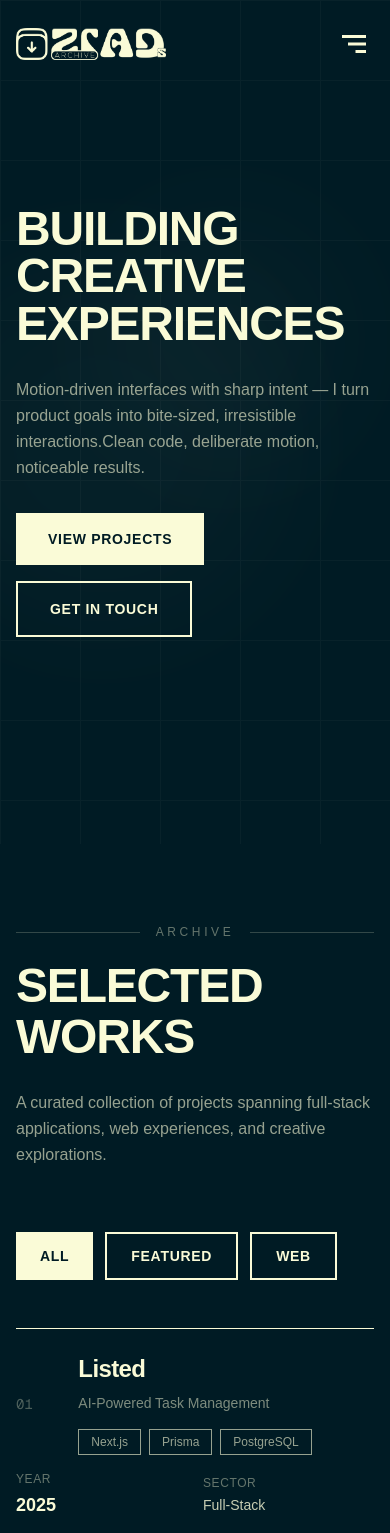
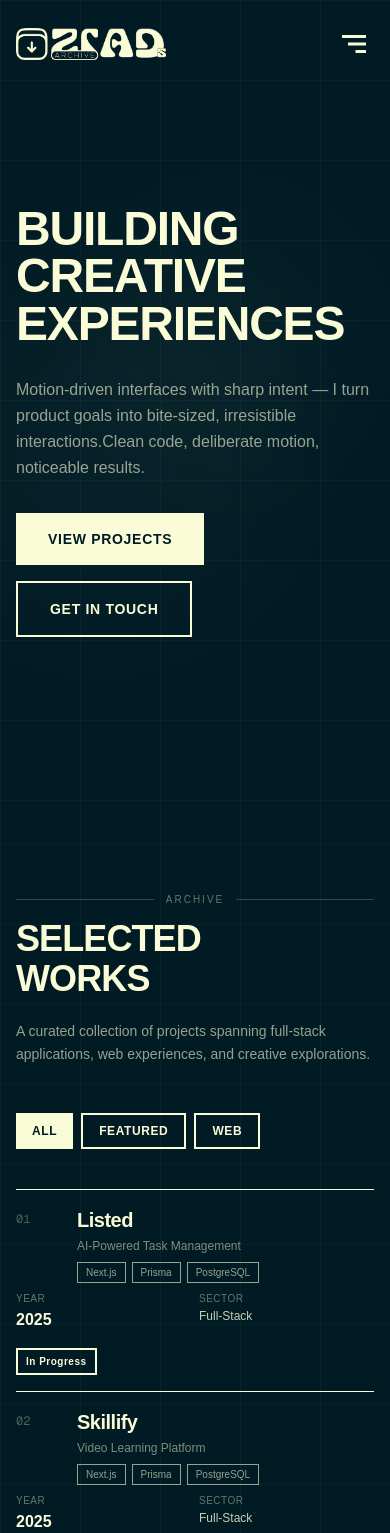
Before and after one commit to ziadayman00/ziad-s-archive, a Next.js app: page / in a window 390 px wide. Shown: the top 1533 px of the page. Built offline with nearby package versions, Linux system fonts and the light colour scheme.

Commit message:
fix responsiveness in the projects section

```diff
--- a/components/ProjectsSection.tsx
+++ b/components/ProjectsSection.tsx
@@ -1,5 +1,5 @@
 "use client";
-import React, { useState } from "react";
+import React, { useState, useEffect } from "react";
 import projectsData from "@/projects.json";
 
 // TypeScript interface for project data
@@ -27,7 +27,9 @@ interface ProjectsData {
 
 const ProjectsSection: React.FC = () => {
   const [activeCategory, setActiveCategory] = useState<string>("all");
+  const [expandedProjects, setExpandedProjects] = useState<number[]>([]);
   const [hoveredProject, setHoveredProject] = useState<number | null>(null);
+  const [isMobile, setIsMobile] = useState<boolean>(false);
 
   const FEATURED_PROJECTS = (projectsData as ProjectsData).featuredProjects;
   const WEB_PROJECTS = (projectsData as ProjectsData).webProjects;
@@ -38,6 +40,44 @@ const ProjectsSection: React.FC = () => {
       : activeCategory === "featured"
       ? FEATURED_PROJECTS
       : WEB_PROJECTS;
+
+  // Check if mobile
+  useEffect(() => {
+    const checkMobile = () => {
+      setIsMobile(window.innerWidth < 768);
+    };
+
+    checkMobile();
+    window.addEventListener('resize', checkMobile);
+    return () => window.removeEventListener('resize', checkMobile);
+  }, []);
+
+  const handleProjectClick = (index: number) => {
+    if (isMobile) {
+      // Mobile: Toggle individual cards, allow multiple open
+      setExpandedProjects(prev =>
+        prev.includes(index)
+          ? prev.filter(i => i !== index)
+          : [...prev, index]
+      );
+    }
+  };
+
+  const handleMouseEnter = (index: number) => {
+    if (!isMobile) {
+      setHoveredProject(index);
+    }
+  };
+
+  const handleMouseLeave = () => {
+    if (!isMobile) {
+      setHoveredProject(null);
+    }
+  };
+
+  const isExpanded = (index: number) => {
+    return isMobile ? expandedProjects.includes(index) : hoveredProject === index;
+  };
 
   const getStatusLabel = (project: Project): string => {
     if (project.comingSoon) return "Coming Soon";
@@ -58,14 +98,14 @@ const ProjectsSection: React.FC = () => {
   return (
     <section
       id="projects"
-      className="relative min-h-screen bg-background py-20 px-4 sm:px-6 lg:px-12 xl:px-16 overflow-hidden"
+      className="relative min-h-screen bg-background py-12 sm:py-20 px-4 sm:px-6 lg:px-12 xl:px-16 overflow-hidden"
     >
       {/* Subtle Grid Background */}
       <div className="absolute inset-0 opacity-[0.03]">
         <div
           className="h-full w-full"
           style={{
-            backgroundImage: `linear-gradient(var(--color-cream) 1px, transparent 1px), linear-gradient(90deg, var(--color-cream) 1px, transparent 1px)`,
+            backgroundImage: `linear-gradient(rgb(245, 245, 220) 1px, transparent 1px), linear-gradient(90deg, rgb(245, 245, 220) 1px, transparent 1px)`,
             backgroundSize: "80px 80px",
           }}
         />
@@ -73,37 +113,37 @@ const ProjectsSection: React.FC = () => {
 
       <div className="relative z-10 max-w-[1600px] mx-auto">
         {/* Archive Header */}
-        <div className="mb-16 md:mb-24">
-          <div className="flex items-center gap-4 mb-6">
+        <div className="mb-12 md:mb-16 lg:mb-24">
+          <div className="flex items-center gap-3 sm:gap-4 mb-4 sm:mb-6">
             <div className="h-px flex-1 bg-cream opacity-20" />
-            <span className="text-cream text-xs tracking-[0.3em] opacity-40">
+            <span className="text-cream text-[10px] sm:text-xs tracking-[0.2em] sm:tracking-[0.3em] opacity-40">
               ARCHIVE
             </span>
             <div className="h-px flex-1 bg-cream opacity-20" />
           </div>
 
-          <h2 className="text-5xl sm:text-6xl md:text-7xl lg:text-8xl font-black text-cream leading-[0.9] tracking-tight mb-8">
+          <h2 className="text-4xl sm:text-5xl md:text-6xl lg:text-7xl xl:text-8xl font-black text-cream leading-[0.9] tracking-tight mb-6 sm:mb-8">
             SELECTED
             <br />
             <span className="inline-block mt-2 md:mt-4">WORKS</span>
           </h2>
 
-          <p className="text-base md:text-lg text-cream opacity-60 max-w-2xl leading-relaxed">
+          <p className="text-sm sm:text-base md:text-lg text-cream opacity-60 max-w-2xl leading-relaxed">
             A curated collection of projects spanning full-stack applications,
             web experiences, and creative explorations.
           </p>
         </div>
 
         {/* Filter Tabs */}
-        <div className="flex flex-wrap gap-3 mb-12 md:mb-16">
+        <div className="flex flex-wrap gap-2 sm:gap-3 mb-10 sm:mb-12 md:mb-16">
           {["all", "featured", "web"].map((category) => (
             <button
               key={category}
               onClick={() => setActiveCategory(category)}
-              className={`px-6 py-3 text-sm font-bold tracking-wider transition-all duration-300 ${
+              className={`px-4 sm:px-6 py-2 sm:py-3 text-xs sm:text-sm font-bold tracking-wider transition-all duration-300 ${
                 activeCategory === category
                   ? "bg-cream text-background"
-                  : "border-2 border-cream text-cream hover:bg-cream hover:text-background"
+                  : "border-2 border-cream text-cream active:bg-cream active:text-background"
               }`}
             >
               {category.toUpperCase()}
@@ -116,31 +156,32 @@ const ProjectsSection: React.FC = () => {
           {allProjects.map((project, index) => (
             <div
               key={index}
-              onMouseEnter={() => setHoveredProject(index)}
-              onMouseLeave={() => setHoveredProject(null)}
-              className="group relative border-t border-cream border-opacity-10 transition-all duration-500"
+              onMouseEnter={() => handleMouseEnter(index)}
+              onMouseLeave={handleMouseLeave}
+              onClick={() => handleProjectClick(index)}
+              className="group relative border-t border-cream border-opacity-10 transition-all duration-500 md:cursor-default cursor-pointer"
             >
-              <div className="py-6 md:py-7 grid grid-cols-12 gap-4 md:gap-6 lg:gap-8 items-center">
+              <div className="py-4 sm:py-6 md:py-7 grid grid-cols-12 gap-2 sm:gap-4 md:gap-6 lg:gap-8 items-start sm:items-center">
                 {/* Index Number */}
-                <div className="col-span-2 md:col-span-1">
-                  <span className="text-cream opacity-30 text-sm md:text-base font-mono group-hover:opacity-100 transition-opacity duration-300">
+                <div className="col-span-2 sm:col-span-2 md:col-span-1">
+                  <span className="text-cream opacity-30 text-xs sm:text-sm md:text-base font-mono group-hover:opacity-100 transition-opacity duration-300">
                     {String(index + 1).padStart(2, "0")}
                   </span>
                 </div>
 
                 {/* Project Info */}
-                <div className="col-span-10 md:col-span-6 space-y-2">
-                  <h3 className="text-2xl md:text-3xl lg:text-4xl font-black text-cream tracking-tight group-hover:translate-x-2 transition-transform duration-300">
+                <div className="col-span-10 sm:col-span-10 md:col-span-6 space-y-1 sm:space-y-2">
+                  <h3 className="text-xl sm:text-2xl md:text-3xl lg:text-4xl font-black text-cream tracking-tight group-hover:translate-x-2 transition-transform duration-300">
                     {project.title}
                   </h3>
-                  <p className="text-sm md:text-base text-cream opacity-50">
+                  <p className="text-xs sm:text-sm md:text-base text-cream opacity-50">
                     {project.subtitle}
                   </p>
-                  <div className="flex flex-wrap gap-2 pt-2">
+                  <div className="flex flex-wrap gap-1.5 sm:gap-2 pt-1 sm:pt-2">
                     {project.tech.slice(0, 3).map((tech, i) => (
                       <span
                         key={i}
-                        className="text-xs px-3 py-1 border border-cream border-opacity-20 text-cream opacity-60"
+                        className="text-[10px] sm:text-xs px-2 sm:px-3 py-0.5 sm:py-1 border border-cream border-opacity-20 text-cream opacity-60"
                       >
                         {tech}
                       </span>
@@ -149,28 +190,28 @@ const ProjectsSection: React.FC = () => {
                 </div>
 
                 {/* Year & Sector */}
-                <div className="col-span-6 md:col-span-2 space-y-1">
-                  <p className="text-cream opacity-40 text-xs tracking-wider">
+                <div className="col-span-6 sm:col-span-4 md:col-span-2 space-y-0.5 sm:space-y-1">
+                  <p className="text-cream opacity-40 text-[10px] sm:text-xs tracking-wider">
                     YEAR
                   </p>
-                  <p className="text-cream text-lg md:text-xl font-bold">
+                  <p className="text-cream text-base sm:text-lg md:text-xl font-bold">
                     {project.year}
                   </p>
                 </div>
 
-                <div className="col-span-6 md:col-span-2 space-y-1">
-                  <p className="text-cream opacity-40 text-xs tracking-wider">
+                <div className="col-span-6 sm:col-span-4 md:col-span-2 space-y-0.5 sm:space-y-1">
+                  <p className="text-cream opacity-40 text-[10px] sm:text-xs tracking-wider">
                     SECTOR
                   </p>
-                  <p className="text-cream text-sm md:text-base opacity-80">
+                  <p className="text-cream text-xs sm:text-sm md:text-base opacity-80">
                     {project.sector}
                   </p>
                 </div>
 
                 {/* Status Badge */}
-                <div className="col-span-12 md:col-span-1 flex justify-start md:justify-end">
+                <div className="col-span-12 sm:col-span-4 md:col-span-1 flex justify-start md:justify-end mt-2 sm:mt-0">
                   <span
-                    className={`text-xs px-3 py-1 font-bold tracking-wider ${getStatusStyle(
+                    className={`text-[10px] sm:text-xs px-2 sm:px-3 py-1 font-bold tracking-wider ${getStatusStyle(
                       project
                     )}`}
                   >
@@ -179,44 +220,43 @@ const ProjectsSection: React.FC = () => {
                 </div>
               </div>
 
-              {/* Hover Expansion */}
+              {/* Expansion Panel */}
               <div
                 className={`overflow-hidden transition-all duration-500 ease-in-out ${
-                  hoveredProject === index
-                    ? "max-h-[700px] opacity-100"
+                  isExpanded(index)
+                    ? "max-h-[2000px] opacity-100"
                     : "max-h-0 opacity-0"
                 }`}
               >
-                <div className="pb-8 px-4 md:px-8 lg:px-12 border-t border-cream border-opacity-10">
-                  <div className="pt-6 grid md:grid-cols-[280px_1fr] lg:grid-cols-[320px_1fr] gap-6 lg:gap-8">
+                <div className="pb-6 sm:pb-8 px-2 sm:px-4 md:px-8 lg:px-12 border-t border-cream border-opacity-10">
+                  <div className="pt-4 sm:pt-6 grid grid-cols-1 md:grid-cols-[280px_1fr] lg:grid-cols-[320px_1fr] gap-4 sm:gap-6 lg:gap-8">
                     {/* Project Image */}
-                    <div className="relative w-full h-[200px] md:h-[220px] lg:h-[240px] overflow-hidden border border-cream border-opacity-20 group/img">
+                    <div className="relative w-full h-[180px] sm:h-[200px] md:h-[220px] lg:h-[240px] overflow-hidden border border-cream border-opacity-20 group/img">
                       <img
-  src={project.images[0]}
-  alt={project.title}
-  className="w-full h-full object-cover object-top transition-transform duration-700 group-hover/img:scale-105"
-/>
-
+                        src={project.images[0]}
+                        alt={project.title}
+                        className="w-full h-full object-cover object-top transition-transform duration-700 group-hover/img:scale-105"
+                      />
                       <div className="absolute inset-0 bg-cream opacity-0 group-hover/img:opacity-5 transition-opacity duration-300" />
                     </div>
 
                     {/* Project Details */}
-                    <div className="space-y-5">
-                      {/* Description - Always show */}
-                      <p className="text-cream opacity-70 text-sm md:text-base leading-relaxed">
+                    <div className="space-y-4 sm:space-y-5">
+                      {/* Description */}
+                      <p className="text-cream opacity-70 text-xs sm:text-sm md:text-base leading-relaxed">
                         {project.description}
                       </p>
 
-                      {/* Tech Stack - Show all tech */}
-                      <div className="space-y-3">
-                        <p className="text-cream opacity-50 text-xs tracking-wider font-bold uppercase">
+                      {/* Tech Stack */}
+                      <div className="space-y-2 sm:space-y-3">
+                        <p className="text-cream opacity-50 text-[10px] sm:text-xs tracking-wider font-bold uppercase">
                           Tech Stack
                         </p>
-                        <div className="flex flex-wrap gap-2">
+                        <div className="flex flex-wrap gap-1.5 sm:gap-2">
                           {project.tech.map((tech, i) => (
                             <span
                               key={i}
-                              className="text-xs px-3 py-1.5 border border-cream border-opacity-30 text-cream opacity-70"
+                              className="text-[10px] sm:text-xs px-2 sm:px-3 py-1 sm:py-1.5 border border-cream border-opacity-30 text-cream opacity-70"
                             >
                               {tech}
                             </span>
@@ -224,19 +264,19 @@ const ProjectsSection: React.FC = () => {
                         </div>
                       </div>
 
-                      {/* Key Features - Only if available */}
+                      {/* Key Features */}
                       {project.features && project.features.length > 0 && (
-                        <div className="space-y-3">
-                          <p className="text-cream opacity-50 text-xs tracking-wider font-bold uppercase">
+                        <div className="space-y-2 sm:space-y-3">
+                          <p className="text-cream opacity-50 text-[10px] sm:text-xs tracking-wider font-bold uppercase">
                             Key Features
                           </p>
-                          <ul className="space-y-2">
+                          <ul className="space-y-1.5 sm:space-y-2">
                             {project.features.map((feature, i) => (
-                              <li key={i} className="flex items-start gap-3">
-                                <span className="text-cream opacity-40 mt-0.5 text-sm">
+                              <li key={i} className="flex items-start gap-2 sm:gap-3">
+                                <span className="text-cream opacity-40 mt-0.5 text-xs sm:text-sm">
                                   ▸
                                 </span>
-                                <span className="text-cream opacity-60 text-sm leading-relaxed">
+                                <span className="text-cream opacity-60 text-xs sm:text-sm leading-relaxed">
                                   {feature}
                                 </span>
                               </li>
@@ -245,25 +285,25 @@ const ProjectsSection: React.FC = () => {
                         </div>
                       )}
 
-                      {/* Impact & Role - Only if available */}
+                      {/* Impact & Role */}
                       {(project.impact || project.responsibility) && (
-                        <div className="space-y-2 pt-2">
+                        <div className="space-y-1.5 sm:space-y-2 pt-2">
                           {project.impact && (
                             <div className="flex flex-wrap items-baseline gap-2">
-                              <span className="text-cream opacity-50 text-xs tracking-wider font-bold uppercase">
+                              <span className="text-cream opacity-50 text-[10px] sm:text-xs tracking-wider font-bold uppercase">
                                 Impact:
                               </span>
-                              <span className="text-cream opacity-70 text-sm">
+                              <span className="text-cream opacity-70 text-xs sm:text-sm">
                                 {project.impact}
                               </span>
                             </div>
                           )}
                           {project.responsibility && (
                             <div className="flex flex-wrap items-baseline gap-2">
-                              <span className="text-cream opacity-50 text-xs tracking-wider font-bold uppercase">
+                              <span className="text-cream opacity-50 text-[10px] sm:text-xs tracking-wider font-bold uppercase">
                                 Role:
                               </span>
-                              <span className="text-cream opacity-70 text-sm">
+                              <span className="text-cream opacity-70 text-xs sm:text-sm">
                                 {project.responsibility}
                               </span>
                             </div>
@@ -272,17 +312,18 @@ const ProjectsSection: React.FC = () => {
                       )}
 
                       {/* Project Links */}
-                      <div className="flex flex-wrap gap-3 pt-2">
+                      <div className="flex flex-wrap gap-2 sm:gap-3 pt-2">
                         {project.live !== "#" && !project.comingSoon && (
                           <a
                             href={project.live}
                             target="_blank"
                             rel="noopener noreferrer"
-                            className="inline-flex items-center gap-2 px-4 py-2 bg-cream text-background text-xs font-bold tracking-wider hover:opacity-90 transition-opacity duration-300"
+                            onClick={(e) => e.stopPropagation()}
+                            className="inline-flex items-center gap-1.5 sm:gap-2 px-3 sm:px-4 py-1.5 sm:py-2 bg-cream text-background text-[10px] sm:text-xs font-bold tracking-wider hover:opacity-90 transition-opacity duration-300"
                           >
                             <span>VIEW LIVE</span>
                             <svg
-                              className="w-3 h-3"
+                              className="w-2.5 h-2.5 sm:w-3 sm:h-3"
                               fill="none"
                               stroke="currentColor"
                               viewBox="0 0 24 24"
@@ -301,11 +342,12 @@ const ProjectsSection: React.FC = () => {
                             href={project.github}
                             target="_blank"
                             rel="noopener noreferrer"
-                            className="inline-flex items-center gap-2 px-4 py-2 border-2 border-cream text-cream text-xs font-bold tracking-wider hover:bg-cream hover:text-background transition-all duration-300"
+                            onClick={(e) => e.stopPropagation()}
+                            className="inline-flex items-center gap-1.5 sm:gap-2 px-3 sm:px-4 py-1.5 sm:py-2 border-2 border-cream text-cream text-[10px] sm:text-xs font-bold tracking-wider hover:bg-cream hover:text-background transition-all duration-300"
                           >
                             <span>GITHUB</span>
                             <svg
-                              className="w-3 h-3"
+                              className="w-2.5 h-2.5 sm:w-3 sm:h-3"
                               fill="currentColor"
                               viewBox="0 0 24 24"
                             >
@@ -319,10 +361,10 @@ const ProjectsSection: React.FC = () => {
                 </div>
               </div>
 
-              {/* Animated Line on Hover */}
+              {/* Animated Line on Expand/Hover */}
               <div
                 className={`absolute left-0 bottom-0 h-px bg-cream transition-all duration-500 ${
-                  hoveredProject === index ? "w-full opacity-30" : "w-0"
+                  isExpanded(index) ? "w-full opacity-30" : "w-0"
                 }`}
               />
             </div>
@@ -330,9 +372,9 @@ const ProjectsSection: React.FC = () => {
         </div>
 
         {/* Archive Footer */}
-        <div className="mt-20 flex items-center gap-4">
+        <div className="mt-16 sm:mt-20 flex items-center gap-3 sm:gap-4">
           <div className="h-px flex-1 bg-cream opacity-20" />
-          <span className="text-cream text-xs tracking-[0.3em] opacity-40">
+          <span className="text-cream text-[10px] sm:text-xs tracking-[0.2em] sm:tracking-[0.3em] opacity-40">
             END OF ARCHIVE
           </span>
           <div className="h-px flex-1 bg-cream opacity-20" />
@@ -342,4 +384,4 @@ const ProjectsSection: React.FC = () => {
   );
 };
 
-export default ProjectsSection
+export default ProjectsSection;
```
